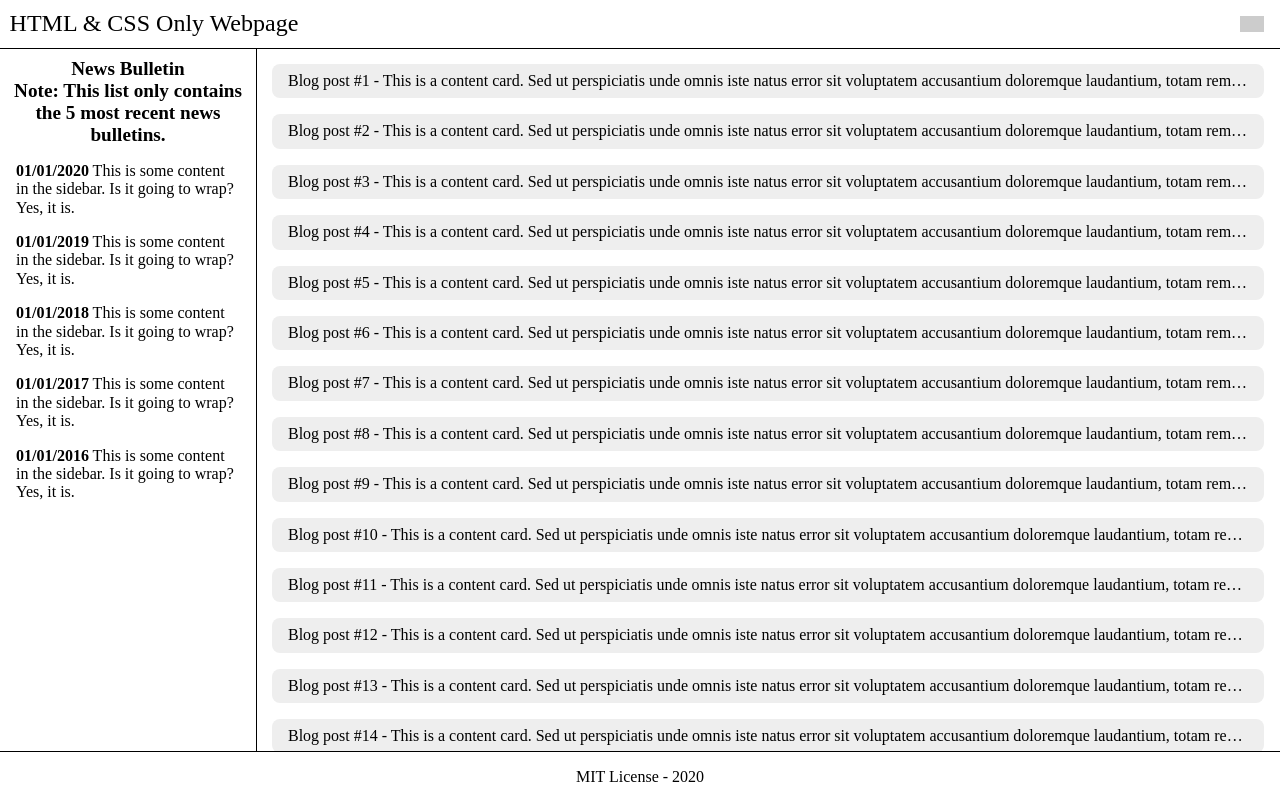
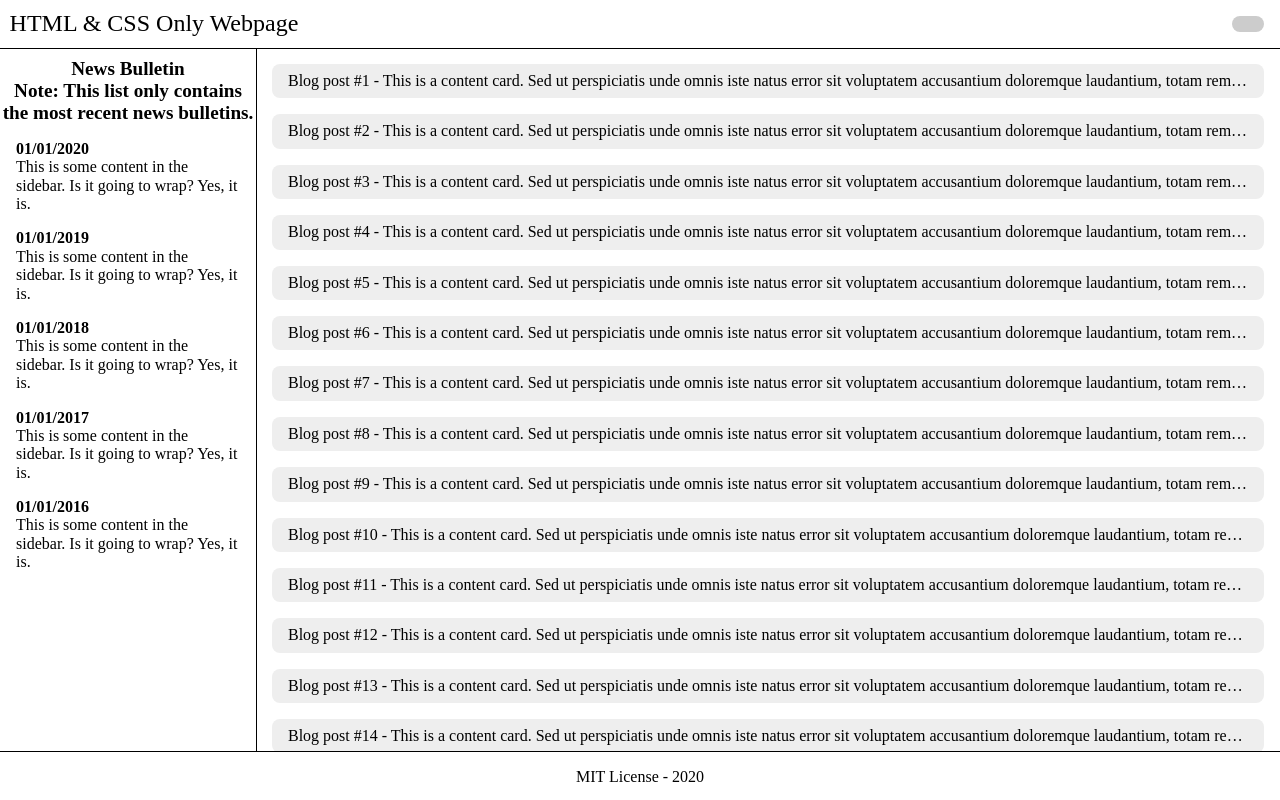
Before and after one commit to ChristopherBilg/html-css-no-js, a plain HTML site: page src/index.html in a window 1280 px wide. Drawn offline with Linux system fonts and the light colour scheme.

Commit message:
Project finished, CSS knowledge regained

```diff
--- a/src/index.css
+++ b/src/index.css
@@ -19,11 +19,12 @@ body {
 }
 
 #header-menu-image {
-    width: 1.5em;
+    width: 2em;
     height: 1em;
     margin: 1em;
     float: right;
     background-color: #ccc;
+    border-radius: 1em;
 }
 
 #header-menu-image:hover {
@@ -48,6 +49,8 @@ body {
     color: inherit;
     text-decoration: none;
     padding: .5em;
+    font-size: 1.2em;
+    font-weight: 500;
 }
 
 #header-menu-content > a:nth-child(even) {
@@ -73,6 +76,11 @@ body {
     text-align: center;
 }
 
+#footer-contents > a {
+    color: inherit;
+    text-decoration: none;
+}
+
 /* Sidebar - left */
 #sidebar-left-container {
     width: max(20vw, 10em);
@@ -94,6 +102,10 @@ body {
 .sidebar-left-content {
     padding: 0 1em;
     margin: 1em 0;
+}
+
+.sidebar-left-content::first-line {
+    font-weight: bold;
 }
 
 /* Main content */
--- a/src/index.html
+++ b/src/index.html
@@ -24,12 +24,12 @@
         </header>
 
         <aside id="sidebar-left-container">
-            <div id="sidebar-left-news">News Bulletin<br>Note: This list only contains the 5 most recent news bulletins.</div>
-            <div class="sidebar-left-content"><span style="font-weight: bold;">01/01/2020</span> This is some content in the sidebar. Is it going to wrap? Yes, it is.</div>
-            <div class="sidebar-left-content"><span style="font-weight: bold;">01/01/2019</span> This is some content in the sidebar. Is it going to wrap? Yes, it is.</div>
-            <div class="sidebar-left-content"><span style="font-weight: bold;">01/01/2018</span> This is some content in the sidebar. Is it going to wrap? Yes, it is.</div>
-            <div class="sidebar-left-content"><span style="font-weight: bold;">01/01/2017</span> This is some content in the sidebar. Is it going to wrap? Yes, it is.</div>
-            <div class="sidebar-left-content"><span style="font-weight: bold;">01/01/2016</span> This is some content in the sidebar. Is it going to wrap? Yes, it is.</div>
+            <div id="sidebar-left-news">News Bulletin<br>Note: This list only contains the most recent news bulletins.</div>
+            <div class="sidebar-left-content">01/01/2020<br>This is some content in the sidebar. Is it going to wrap? Yes, it is.</div>
+            <div class="sidebar-left-content">01/01/2019<br>This is some content in the sidebar. Is it going to wrap? Yes, it is.</div>
+            <div class="sidebar-left-content">01/01/2018<br>This is some content in the sidebar. Is it going to wrap? Yes, it is.</div>
+            <div class="sidebar-left-content">01/01/2017<br>This is some content in the sidebar. Is it going to wrap? Yes, it is.</div>
+            <div class="sidebar-left-content">01/01/2016<br>This is some content in the sidebar. Is it going to wrap? Yes, it is.</div>
         </aside>
 
         <main id="main-container">
@@ -56,7 +56,9 @@
         </main>
 
         <footer id="footer-container">
-            <div id="footer-contents">MIT License - 2020</div>
+            <div id="footer-contents">
+                <a href="https://en.wikipedia.org/wiki/MIT_License">MIT License - 2020</a>
+            </div>
         </footer>
     </body>
 </html>
```
